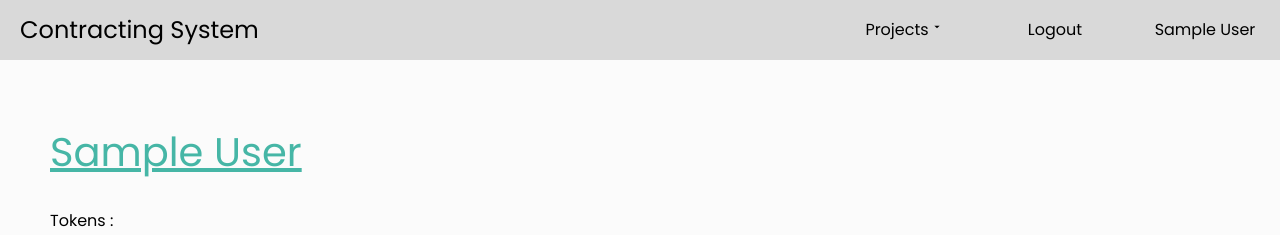
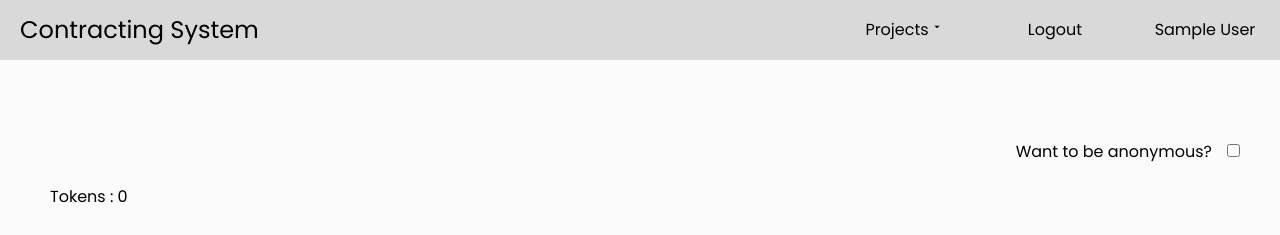
Before and after one commit to Abhayngu/Online-Contracting-System, a React (Create React App) app in the folder client/: page /profile in a window 1280 px wide. Shown: the top 235 px of the page. Built offline with nearby package versions, Linux system fonts and the light colour scheme; no server answers; sample sign-in values are in the browser's storage; the HTML template or start-up script is replaced by a standard one.

Commit message:
worked on project page

```diff
--- a/client/src/Pages/Login.js
+++ b/client/src/Pages/Login.js
@@ -84,7 +84,7 @@ function Login() {
 											}}
 											valuetype="text"
 											placeholder="email"
-											className="name"
+											className="input name"
 										/>
 									</div>
 									<div className="second-input">
@@ -96,7 +96,7 @@ function Login() {
 											}}
 											type="password"
 											placeholder="password"
-											className="name"
+											className="input name"
 										/>
 									</div>
 									<div
--- a/client/src/Pages/Profile.js
+++ b/client/src/Pages/Profile.js
@@ -7,8 +7,9 @@ import Spinner from '../Components/Spinner';
 
 function Profile() {
 	const [name, setName] = useState('');
+	const [myProject, setMyProject] = useState([]);
 	const [projectBidFor, setProjectBidFor] = useState([]);
-	const [myProject, setMyProject] = useState([]);
+	const [isAnonymous, setIsAnonymous] = useState(false);
 	const [tokens, setTokens] = useState(0);
 	const [isValidator, setIsValidator] = useState(false);
 	const [loading, setLoading] = useState(true);
@@ -68,29 +69,78 @@ function Profile() {
 				setLoading(false);
 			});
 	};
+	const getUser = () => {
+		setLoading(true);
+		const options = {
+			method: 'GET',
+			url: `http://localhost:2000/partyById/${sessionStorage.getItem(
+				'id'
+			)}`,
+			headers: {
+				'content-type': 'application/json',
+			},
+		};
+
+		axios
+			.request(options)
+			.then((response) => {
+				const user = response.data.data;
+				setIsAnonymous(user.isAnonymous);
+				setName(user.name);
+				setTokens(user.tokens);
+				setIsValidator(user.isValidator);
+				saveProposedProjects(user._id);
+				// saveBidProjects(user._id);
+				setLoading(false);
+			})
+			.catch(function (error) {
+				console.error(error);
+				setLoading(false);
+			});
+	};
 	useEffect(() => {
-		console.log('loading value', loading);
 		const isLoggedIn = sessionStorage.getItem('isLoggedIn');
 		if (!(isLoggedIn == 'true')) {
 			navigate('/');
 		} else {
 			// console.log('User is logged in <--- from profile page');
 		}
-		const user = JSON.parse(sessionStorage.getItem('user'));
-		setName(user.name);
-		setTokens(user.tokens);
-		setIsValidator(user.isValidator);
+		getUser();
+		// const user = JSON.parse(sessionStorage.getItem('user'));
+		// setName(user.name);
+		// setTokens(user.tokens);
+		// setIsValidator(user.isValidator);
+		// setIsAnonymous(user.isAnonymous);
+		// saveProposedProjects(user._id);
+	}, []);
 
-		saveProposedProjects(user._id);
-		// saveBidProjects(user._id);
-		// const projProp = JSON.parse(
-		// 	sessionStorage.getItem('projectProposed')
-		// ).project;
-		// const projBid = JSON.parse(sessionStorage.getItem('projectBid'));
-		// console.log('bid', projBid);
-		// setMyProject(projProp);
-		// setProjectBidFor(projBid);
-	}, []);
+	const handleAnonymity = () => {
+		setIsAnonymous((prevVal) => !prevVal);
+		setLoading(true);
+		const options = {
+			method: 'PUT',
+			url: `http://localhost:2000/updateAnonymity/${sessionStorage.getItem(
+				'id'
+			)}`,
+			headers: {
+				'content-type': 'application/json',
+			},
+			data: {
+				isAnonymous,
+			},
+		};
+
+		axios
+			.request(options)
+			.then((response) => {
+				console.log(response.data);
+				setLoading(false);
+			})
+			.catch(function (error) {
+				console.error(error);
+				setLoading(false);
+			});
+	};
 
 	const customStyle = {
 		profileContainer: {
@@ -138,7 +188,36 @@ function Profile() {
 				<>
 					<Header c="#d9d9d9" />
 					<div style={customStyle.profileContainer}>
-						<div style={customStyle.partyName}>{name}</div>
+						<div
+							style={{
+								display: 'flex',
+								justifyContent: 'space-between',
+							}}
+						>
+							<div style={customStyle.partyName}>
+								{isAnonymous ? 'Anonymous' : name}
+							</div>
+							<div>
+								<label
+									style={{
+										marginRight: '15px',
+										marginBottom: '20px',
+										display: 'inline-block',
+									}}
+								>
+									{isAnonymous
+										? 'You are anonymous'
+										: 'Want to be anonymous?'}
+								</label>
+								<input
+									type="checkbox"
+									name="agreement"
+									checked={isAnonymous}
+									onChange={handleAnonymity}
+								/>
+							</div>
+						</div>
+
 						<div style={customStyle.tokens}>Tokens : {tokens}</div>
 						<div style={customStyle.isValidator}>
 							Is a Validator? :{' '}
@@ -160,7 +239,7 @@ function Profile() {
 											name={project.name}
 											isValidated={project.isValidated}
 											isIssued={project.isIssued}
-											partyName={name}
+											partyName={project.proposedBy.name}
 										/>
 									);
 								})}
@@ -177,7 +256,7 @@ function Profile() {
 											name={project.name}
 											isValidated={project.isValidated}
 											isIssued={project.isIssued}
-											partyName={project.partyName}
+											partyName={project.proposedBy.name}
 										/>
 									);
 								})}
--- a/client/src/Pages/Project.js
+++ b/client/src/Pages/Project.js
@@ -1,9 +1,11 @@
 import React, { useState, useEffect } from 'react';
 import Header from '../Components/Header';
 import axios from 'axios';
+import Spinner from '../Components/Spinner';
 function Project() {
 	const queryParameters = new URLSearchParams(window.location.search);
 	const projectId = queryParameters.get('id');
+	const [loading, setLoading] = useState(false);
 	const [name, setName] = useState('');
 	const [id, setId] = useState(projectId);
 	const [proposedBy, setProposedBy] = useState('');
@@ -12,25 +14,8 @@ function Project() {
 	const [projectStatus, setProjectStatus] = useState('');
 	const [projectMilstones, setProjectMilstones] = useState('');
 
-	const getUserNameById = (id) => {
-		const options = {
-			method: 'GET',
-			url: `http://localhost:2000/partyById/${id}`,
-			headers: {
-				'content-type': 'application/json',
-			},
-		};
-
-		axios
-			.request(options)
-			.then((response) => {
-				setProposedBy(getUserNameById(response.data.name));
-			})
-			.catch(function (error) {
-				console.error(error);
-			});
-	};
-	useEffect(() => {
+	const getProjectById = () => {
+		setLoading(true);
 		const options = {
 			method: 'GET',
 			url: `http://localhost:2000/byId/${id}`,
@@ -47,12 +32,12 @@ function Project() {
 				console.log(project);
 				setName(project.name);
 				// getUserNameById(project.proposedBy);
-				if (project.wonBy.length == 0) {
+				if (!(project.isIssued == 'true')) {
 					setBidWonBy('Bidding Not Over Yet');
 					setWinningBidPrice('None');
 				} else {
-					setBidWonBy(project.wonby[0]);
-					setWinningBidPrice('Need to be added in schema');
+					setBidWonBy(project.wonby);
+					setWinningBidPrice(project.wonByToken);
 				}
 				if (project.isIssued == 'true') {
 					setProjectStatus('Issued');
@@ -62,10 +47,16 @@ function Project() {
 					setProjectStatus('Not Validated');
 				}
 				setProjectMilstones(project.milestonesAchieved);
+				setProposedBy(project.proposedBy.name);
+				setLoading(false);
 			})
 			.catch(function (error) {
 				console.error(error);
+				setLoading(false);
 			});
+	};
+	useEffect(() => {
+		getProjectById();
 	}, []);
 
 	const customStyle = {
@@ -114,6 +105,11 @@ function Project() {
 	};
 	return (
 		<React.Fragment>
+			<>
+				{loading ? (
+					<Spinner />
+				) : (
+					<>
 						<Header c="#d9d9d9" />
 						<div style={customStyle.projectContainer}>
 							<div style={customStyle.projectName}>{name}</div>
@@ -133,9 +129,13 @@ function Project() {
 								Status of the project : {projectStatus}
 							</div>
 							<div style={customStyle.projectMilestone}>
-					Milestones achieved in the project : {projectMilstones}
+								Milestones achieved in the project :{' '}
+								{projectMilstones}
 							</div>
 						</div>
+					</>
+				)}
+			</>
 		</React.Fragment>
 	);
 }
--- a/client/src/styles/Login.css
+++ b/client/src/styles/Login.css
@@ -36,7 +36,7 @@
     width: 100px;
     border-radius: 130px;
 }
-input{
+.input{
     width: 380px;
     height: 40px;
     border-radius: 15px;
```
Also changed, not shown: 2 other files (tests, documents, lock files or other folders). Lines whose indentation alone changed are shown as unchanged.
